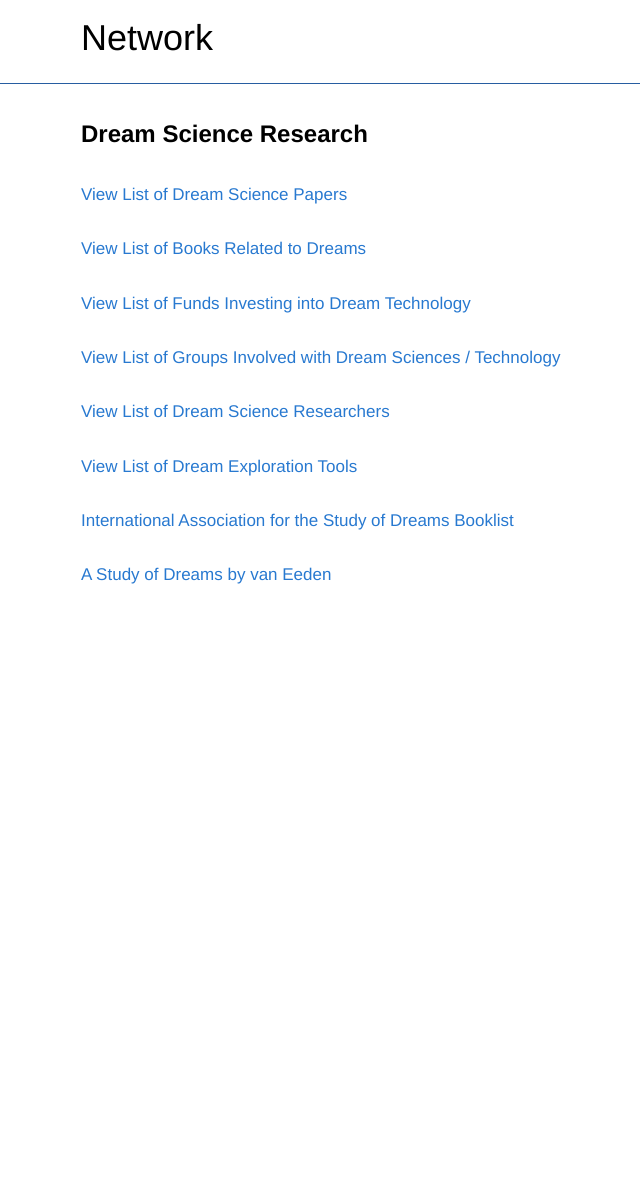
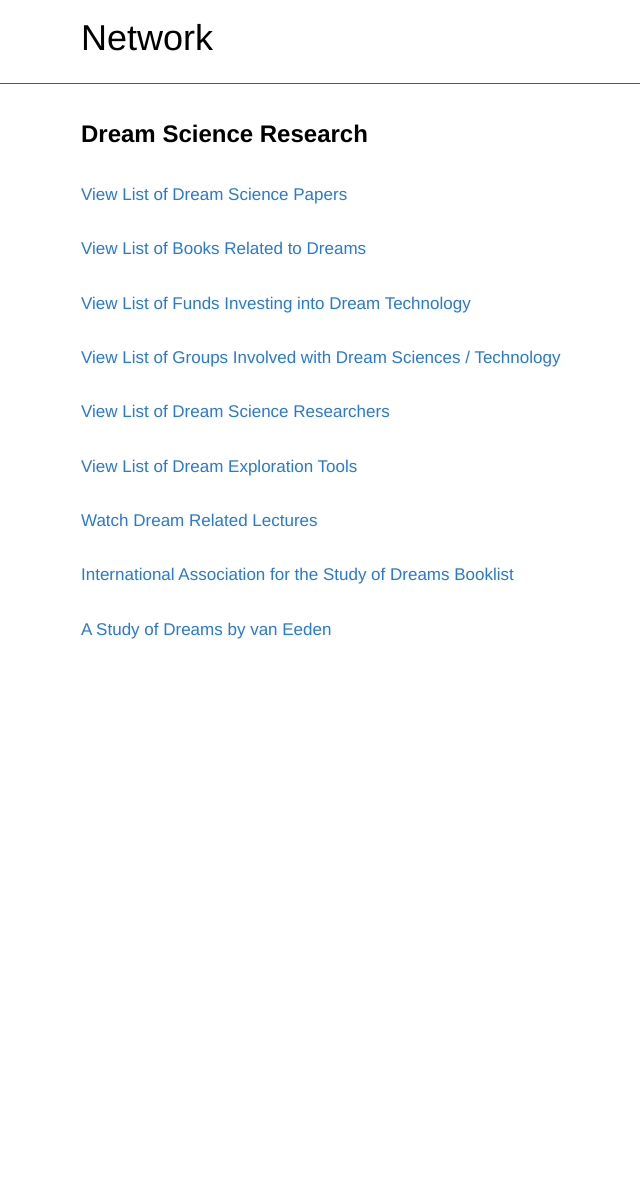
Before and after one commit to networkf/network.github.io, a Jekyll site: the page built from dreamscience.md, in a window 1280 px wide. Shown: the whole page, without its empty margins (194-834 px from the left). Built offline with Jekyll 4.4.1, drawn with Linux system fonts in a browser that asks for light colours; some web fonts are replaced; our own code applies the rules of GitHub Pages for plain Markdown files; the repository's description, which GitHub fills in, is left out; before the commit the page ends 1140 px from its top, so only the background shows below that.

Commit message:
Update dreamscience.md

```diff
--- a/dreamscience.md
+++ b/dreamscience.md
@@ -27,6 +27,9 @@ layout: default
 [View List of Dream Exploration Tools](https://www.notion.so/networkfoundation/21cb521638de806c9f30df6ac9c082ed)
 <br>
 <br>
+[Watch Dream Related Lectures](https://www.youtube.com/playlist?list=PL3IOQtA2di8PJUDfBexo9nF_IE-Zi6KLH)
+<br>
+<br>
 [International Association for the Study of Dreams Booklist](https://www.asdreams.org/books-a-z/)
 <br>
 <br>
```
